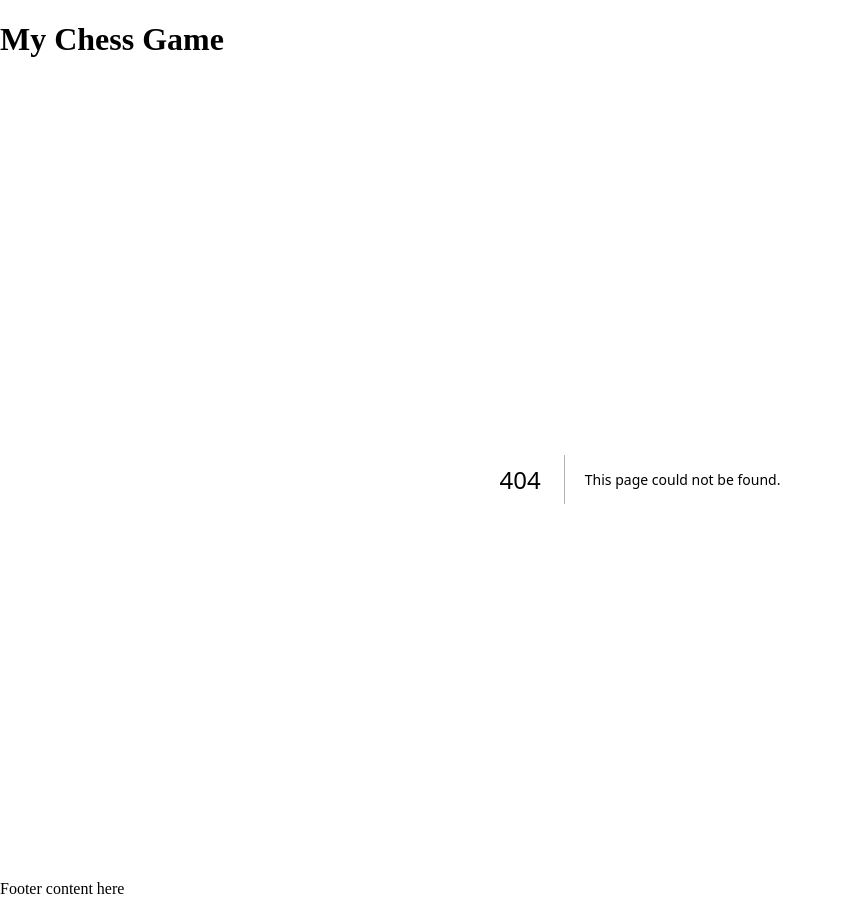
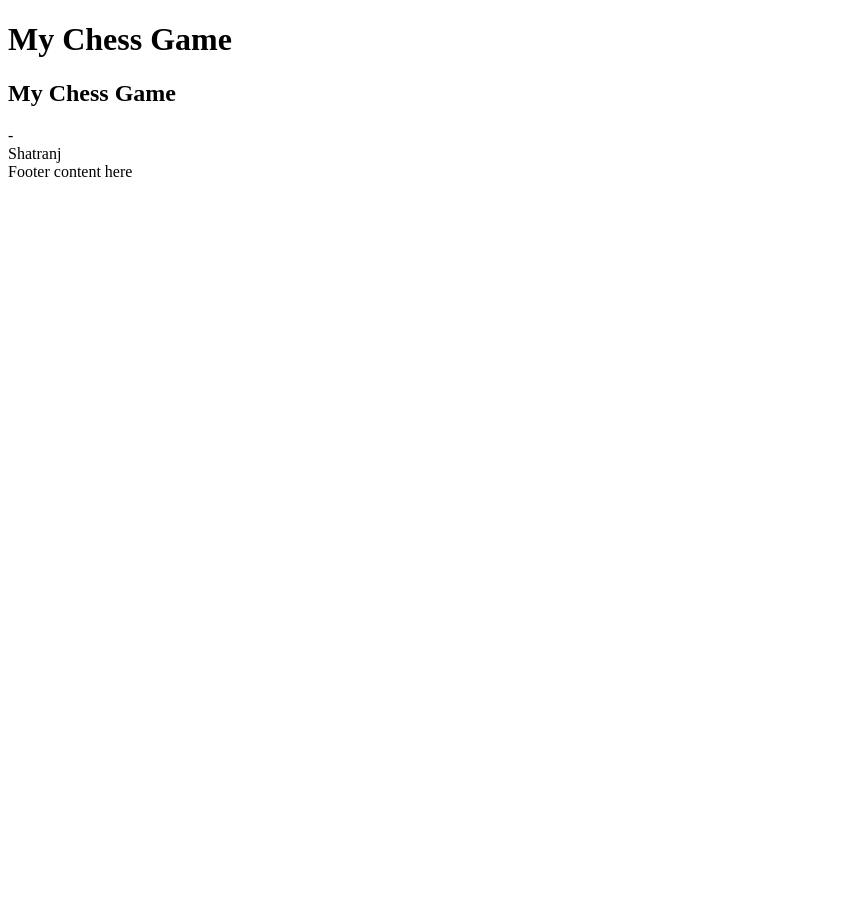
Before and after one commit to akj-07/satranj, a Next.js app: page /game in a window 1280 px wide. Before the commit this address had no page. Shown: the whole page, without its empty margins (0-843 px from the left). After the commit the page ends 800 px from the top, so only its background shows below. Built offline with nearby package versions, Linux system fonts and the light colour scheme.

Commit message:
feat: Added route page

```diff
--- /dev/null
+++ b/src/app/game/page.tsx
@@ -0,0 +1,12 @@
+import ChessBoard from "./ChessBoard";
+
+// src/app/game/page.tsx
+export default function GamePage() {
+    return (
+        <div className="bg-neutral-500 w-full h-full" >
+            <h2 className="text-xl font-bold">My Chess Game</h2>
+            <ChessBoard />
+            <footer>Shatranj</footer>
+        </div>
+    );
+}
```
